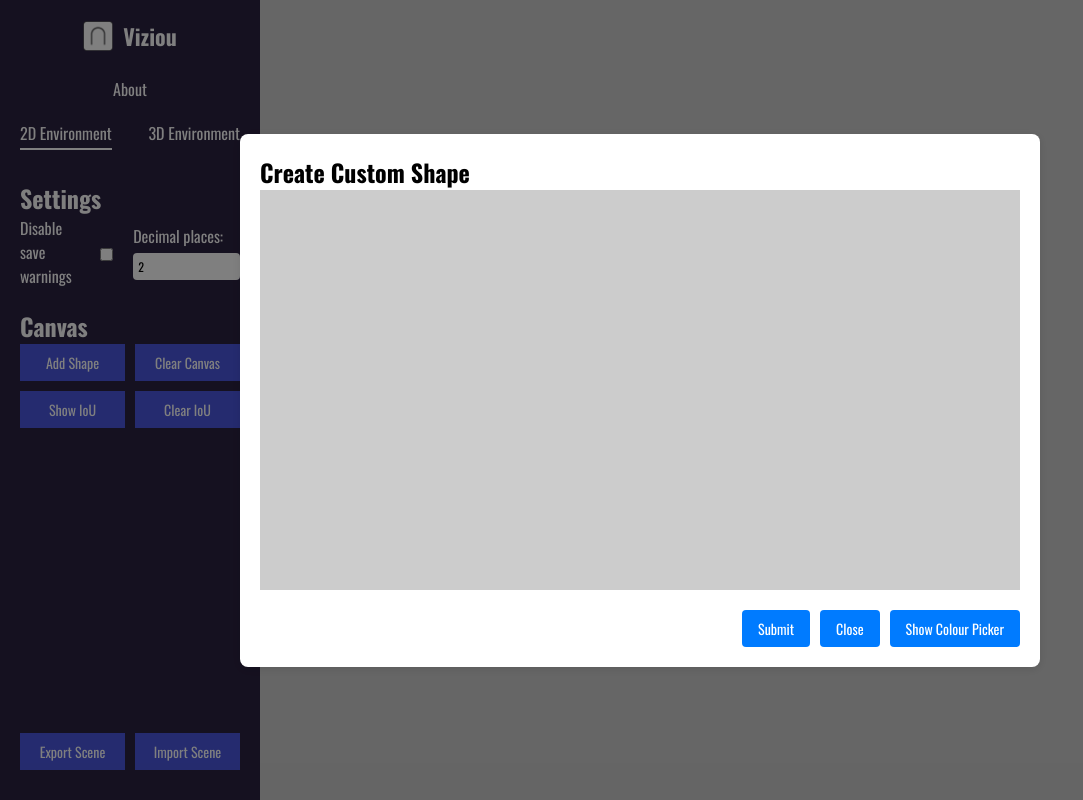
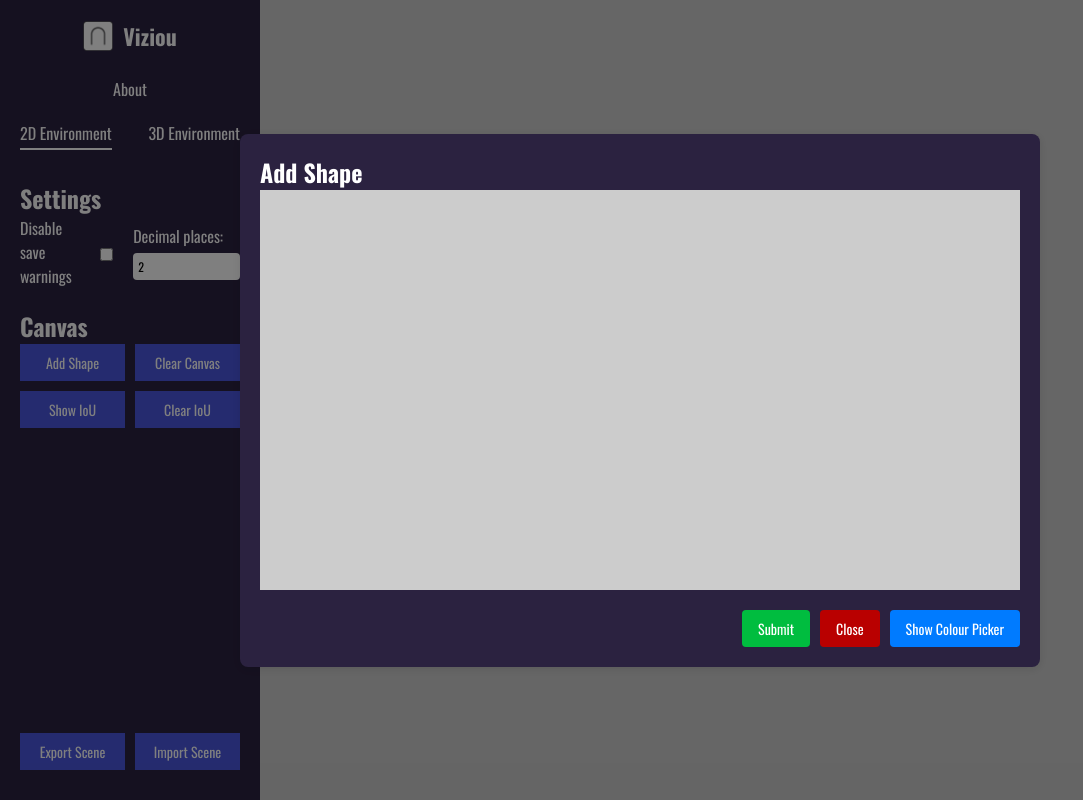
Before and after one commit to viziou/viziou, a React (Vite) app: page /2D-Environment in a window 1280 px wide. Both pictures are taken after a click on the button "Add Shape". Shown: the whole page, without its empty margins (0-1083 px from the left). Built offline with nearby package versions, Linux system fonts and the light colour scheme.

Commit message:
Updated modal CSS

```diff
--- a/src/modals/AddPolygonModal.tsx
+++ b/src/modals/AddPolygonModal.tsx
@@ -180,7 +180,7 @@ const AddPolygonModal = ({ isOpen, onClose, onSubmit }: AddPolygonProps) => {
   return (
     <div className="modal-overlay">
       <div className="modal-content">
-        <h2>Create Custom Shape</h2>
+        <h2>Add Shape</h2>
         <div className="canvas-container">
           <Canvas
             style={{ background: "#cccccc" }}
@@ -196,10 +196,10 @@ const AddPolygonModal = ({ isOpen, onClose, onSubmit }: AddPolygonProps) => {
           </Canvas>
         </div>
         <div className="modal-actions">
-          <button className="modal-button" onClick={handleSubmit}>
+          <button className="modal-button modal-button-green" onClick={handleSubmit}>
             Submit
           </button>
-          <button className="modal-button" onClick={onClose}>
+          <button className="modal-button modal-button-red" onClick={onClose}>
             Close
           </button>
           <div className="colour-picker-container">
--- a/src/modals/EditPolygonModal.tsx
+++ b/src/modals/EditPolygonModal.tsx
@@ -215,10 +215,10 @@ const EditPolygonModal = ({
           </Canvas>
         </div>
         <div className="modal-actions">
-          <button className="modal-button" onClick={handleSave}>
+          <button className="modal-button modal-button-green" onClick={handleSave}>
             Save
           </button>
-          <button className="modal-button" onClick={onClose}>
+          <button className="modal-button modal-button-red" onClick={onClose}>
             Cancel
           </button>
           <div className="colour-picker-container">
--- a/src/styles/Modal.css
+++ b/src/styles/Modal.css
@@ -12,7 +12,8 @@
 }
 
 .modal-content {
-  background-color: white;
+  background-color: #2b2240;
+  color: white;
   padding: 20px;
   border-radius: 8px;
   box-shadow: 0 2px 10px rgba(0, 0, 0, 0.1);
@@ -44,6 +45,19 @@
 
 .modal-button:hover {
   background-color: #0056b3;
+}
+
+.modal-button-green {
+  background-color: #00bd3f;
+}
+.modal-button-green:hover {
+  background-color: #00d146;
+}
+.modal-button-red {
+  background-color: #b90000;
+}
+.modal-button-red:hover {
+  background-color: #FF0000
 }
 .modal-actions {
   display: flex;
```
